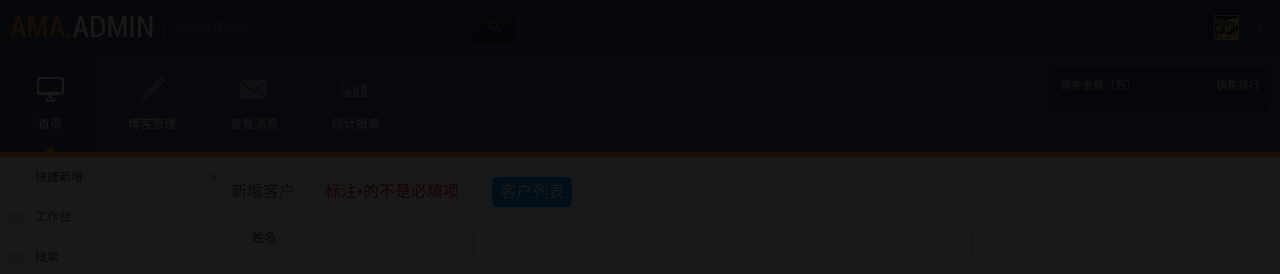
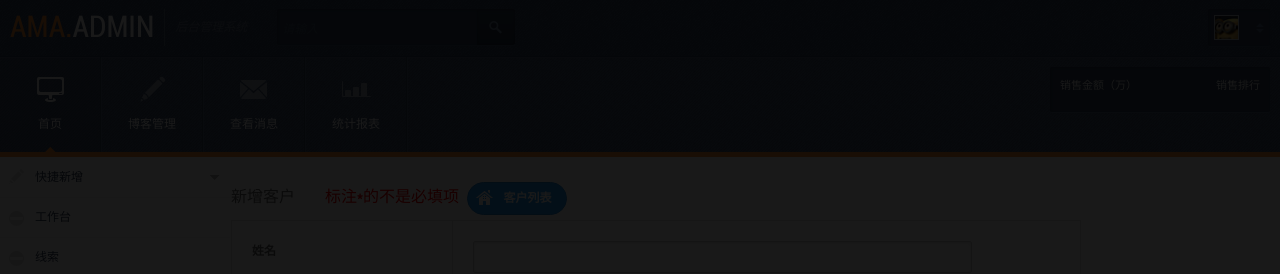
Before and after one commit to likeCao/demo-customer, a Spring app: template src/main/resources/templates/function/addCustomer.html in a window 1280 px wide. Shown: the part 1-275 px from the top of the page. Run offline with Thymeleaf, Linux system fonts and the light colour scheme; the template is opened without the code that fills it, so the values that code supplies are empty; some libraries are stand-ins or nearby versions.

Commit message:
修改了页面中部分按钮

```diff
--- a/src/main/resources/templates/function/addCustomer.html
+++ b/src/main/resources/templates/function/addCustomer.html
@@ -6,8 +6,8 @@
 
             <div class="contenttitle2">
                 <h3 style="display: inline-block;"> 新增客户<span style="margin-left: 30px;color: red;">标注*的不是必填项</span></h3>
-                <a style="margin-left:30px;margin-top: 0px; border-radius: 5px;background-color:#0f91f5;font-size:16px;color:#fff;width:80px;height: 30px ;display: inline-block;text-align: center; line-height:30px;" th:href=" @{/Customer/getCustomerList}" class="shanchu">客户列表</a><br/>
-            <form th:action="@{/Customer/setCustomer}" class="stdform stdform2" method="post" action="">
+                <a th:href=" @{/Customer/getCustomerList}" style="margin: 5px;" class="btn btn2 btn_blue btn_home"><span>客户列表</span></a>
+                <form th:action="@{/Customer/setCustomer}" class="stdform stdform2" method="post" action="">
                 <p>
                     <label>姓名</label>
                     <span class="field"><input type="text" name="customer_name" id="firstname1" class="longinput"  required="required" /></span>
--- a/src/main/resources/templates/function/updaCustomer.html
+++ b/src/main/resources/templates/function/updaCustomer.html
@@ -8,13 +8,12 @@
     }
 </style>
 <script>
-
 </script>
 <div class="centercontent">
             <div class="contenttitle2">
                 <h3 style="display: inline-block;"> 修改客户<span style="margin-left: 30px;color: red;">标注*的不可修改</span></h3>
-                <a style="margin-left:30px;margin-top: 0px; border-radius: 5px;background-color:#0f91f5;font-size:16px;color:#fff;width:80px;height: 30px ;display: inline-block;text-align: center; line-height:30px;" th:href=" @{/Customer/getCustomerList}" class="shanchu">客户列表</a><br/>
-            <form th:action="@{/Customer/updateCustomer}" class="stdform stdform2" method="post" action="">
+                <a th:href=" @{/Customer/getCustomerList}" style="margin: 5px;font-size: 14px;" class="btn btn2 btn_blue btn_home"><span>客户列表</span></a>
+                <form th:action="@{/Customer/updateCustomer}" class="stdform stdform2" method="post" action="">
                 <input style="display: none;" name="customer_id" th:value="${customer.customer_id}" />
                 <p>
                     <label>姓名*</label>
```
Also changed, not shown: src/main/resources/templates/function/CustomerList.html (+3 -5 lines).
